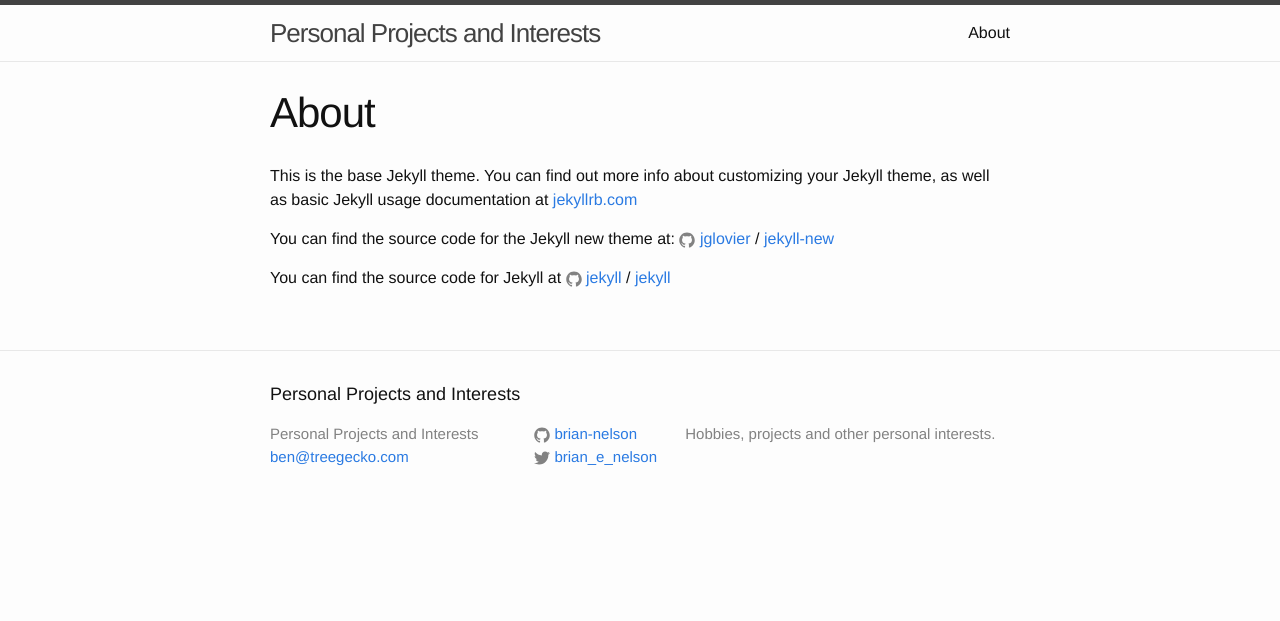
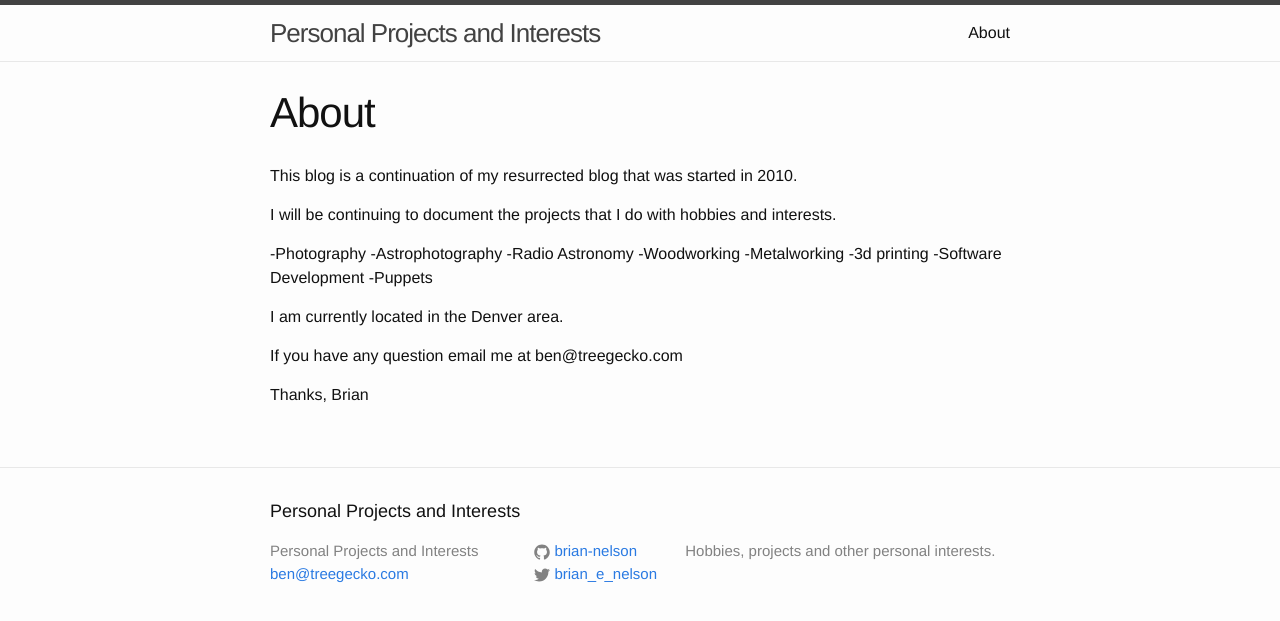
Before and after one commit to brian-nelson/brian-nelson.github.io, a Jekyll site: the page built from about.md, in a window 1280 px wide. Shown: the top 621 px of the page. Built offline with Jekyll 4.4.1, drawn with Linux system fonts in a browser that asks for light colours.

Commit message:
Update about.md

```diff
--- a/about.md
+++ b/about.md
@@ -2,14 +2,25 @@
 layout: page
 title: About
 permalink: /about/
+published: true
 ---
 
-This is the base Jekyll theme. You can find out more info about customizing your Jekyll theme, as well as basic Jekyll usage documentation at [jekyllrb.com](http://jekyllrb.com/)
+This blog is a continuation of my resurrected blog that was started in 2010.
 
-You can find the source code for the Jekyll new theme at:
-{% include icon-github.html username="jglovier" %} /
-[jekyll-new](https://github.com/jglovier/jekyll-new)
+I will be continuing to document the projects that I do with hobbies and interests.
 
-You can find the source code for Jekyll at
-{% include icon-github.html username="jekyll" %} /
-[jekyll](https://github.com/jekyll/jekyll)
+-Photography
+-Astrophotography
+-Radio Astronomy
+-Woodworking
+-Metalworking
+-3d printing
+-Software Development
+-Puppets
+
+I am currently located in the Denver area.
+
+If you have any question email me at ben@treegecko.com
+
+Thanks,
+Brian
```
